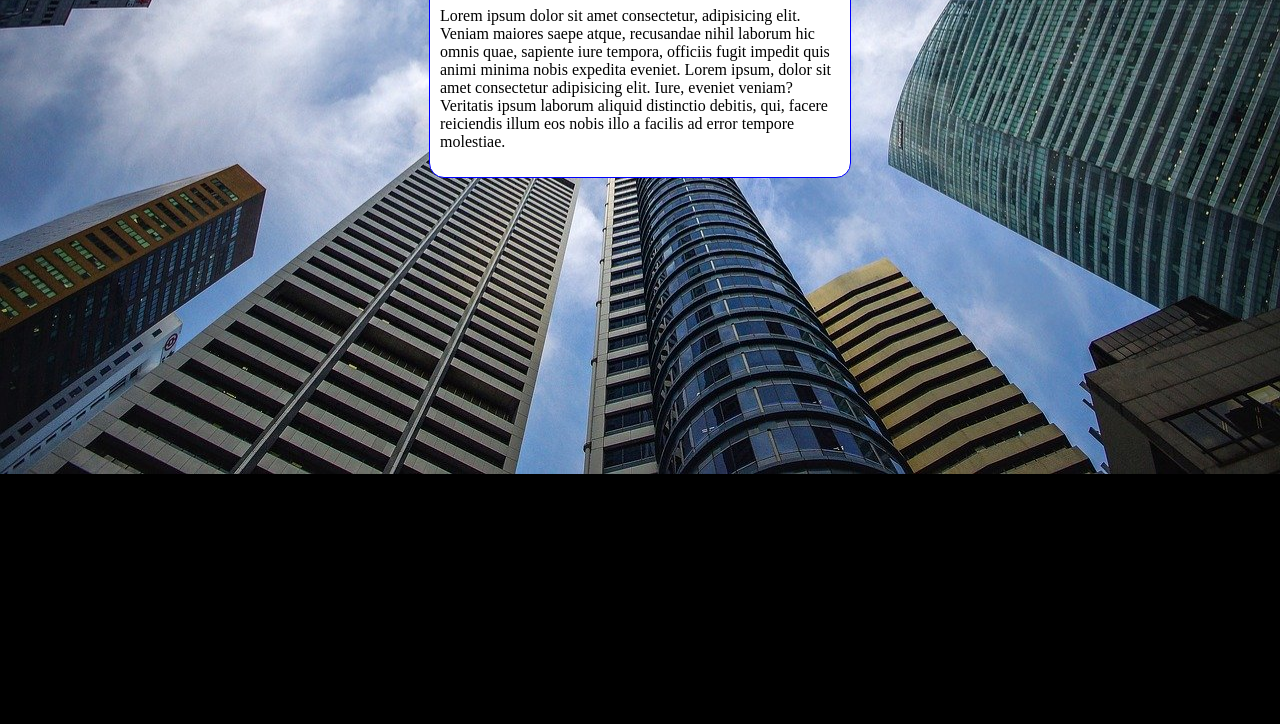
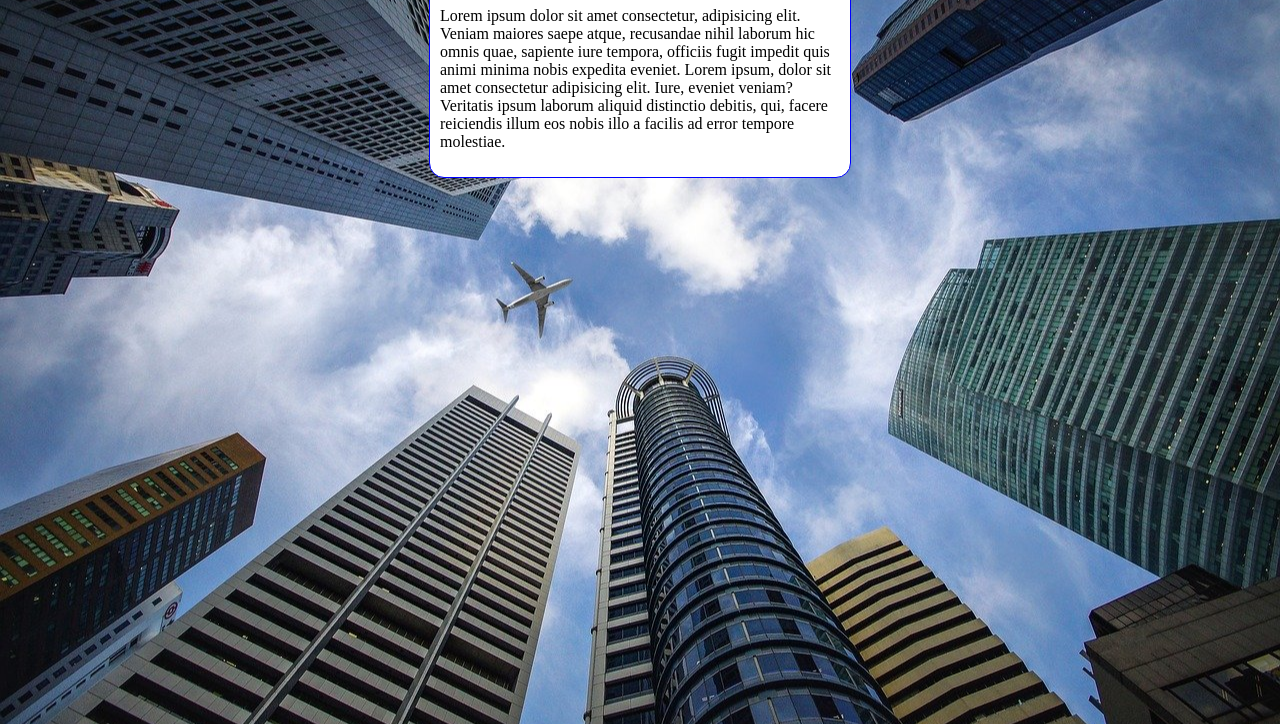
Before and after one commit to hiagocgomes/html-css, a plain HTML site: page exercícios/Ex022/fundo006.html in a window 1280 px wide. Shown: the part 92-816 px from the top of the page. Drawn offline with Linux system fonts and the light colour scheme.

Commit message:
atualizei

```diff
--- a/exercícios/Ex022/fundo006.html
+++ b/exercícios/Ex022/fundo006.html
@@ -7,10 +7,12 @@
     <title>Document</title>
     <style>
         body{
+            height: 100vh;
             background-color: black;
             background-image: url('imagens/wallpaper002.jpg');
             background-position: center center;
-            background-repeat: no-repeat;
+            background-repeat: repeat-y;
+            background-size: cover;
         }
         main{
             background-color: white;
```
